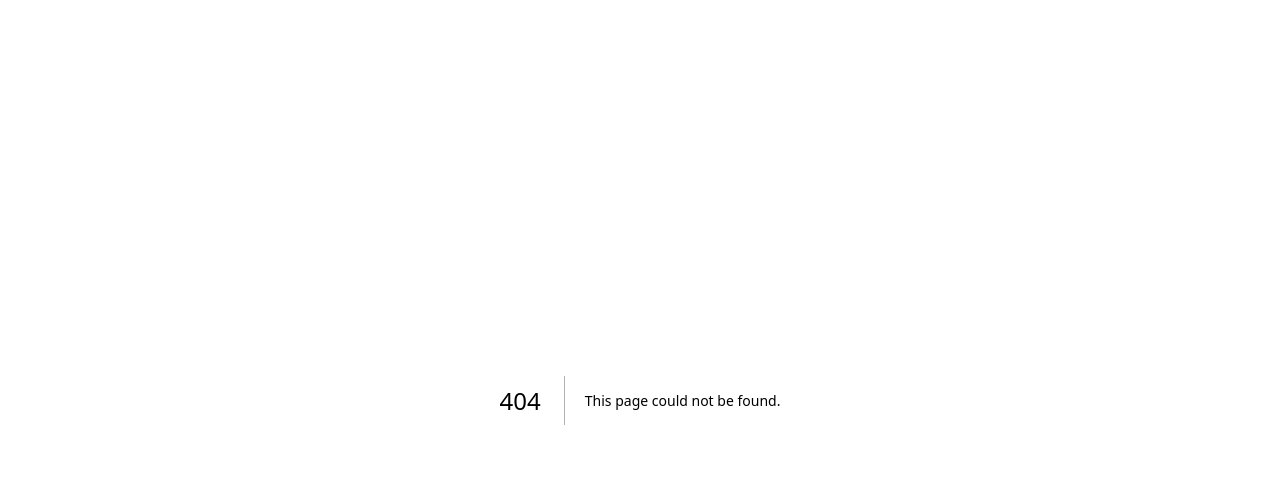
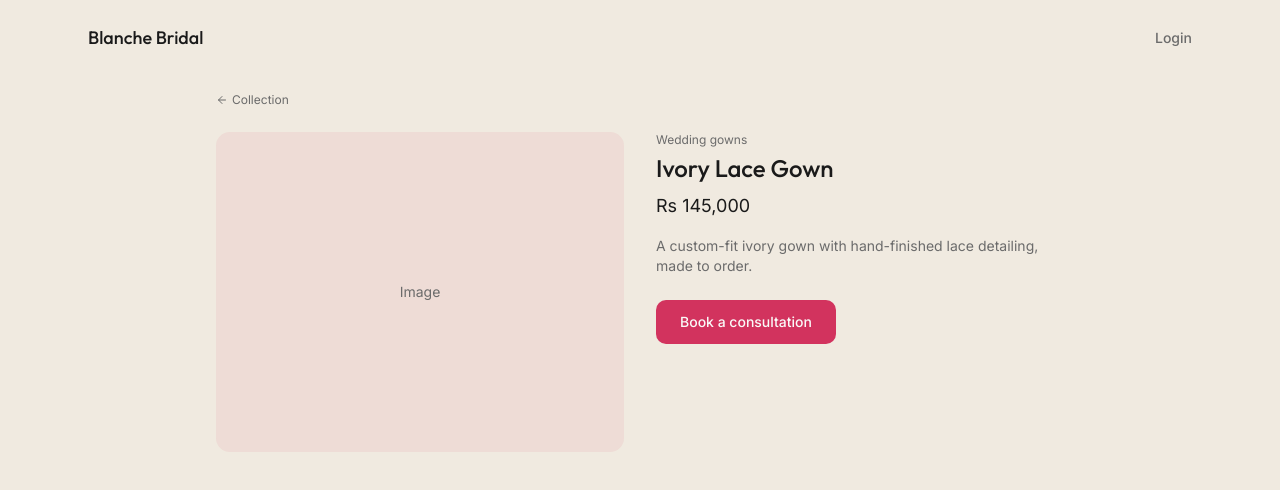
Before and after one commit to deelaka-ransilu/blanche-bridal-frontend, a Next.js app: page /products/1 in a window 1280 px wide. Before the commit this address had no page. Shown: the top 490 px of the page. Built offline with nearby package versions, Linux system fonts and the light colour scheme.

Commit message:
feat: implement product listing and detail pages; add dummy product data and types

```diff
--- a/src/app/page.tsx
+++ b/src/app/page.tsx
@@ -1,25 +1,46 @@
 import Link from "next/link";
-import { Button } from "@/components/ui/button";
+import { ArrowRight } from "lucide-react";
 
-export default function HomePage() {
+export default function LandingPage() {
   return (
-    <div className="flex min-h-svh flex-col items-center justify-center gap-6 p-6 text-center">
-      <div className="space-y-2">
-        <h1 className="text-4xl font-semibold tracking-tight">Blanche Bridal</h1>
-        <p className="text-muted-foreground max-w-md">
-          Bridal boutique management — appointments, custom orders, and rentals
-          in one place.
+    <div className="min-h-screen bg-background">
+      <nav className="mx-auto flex max-w-6xl items-center justify-between px-6 py-6">
+        <p className="font-heading text-lg font-medium text-foreground">Blanche Bridal</p>
+        <Link
+          href="/login"
+          className="text-sm font-medium text-muted-foreground hover:text-foreground"
+        >
+          Login
+        </Link>
+      </nav>
+
+      <main className="mx-auto flex max-w-3xl flex-col items-center px-6 pb-24 pt-20 text-center sm:pt-28">
+        <h1 className="font-heading text-4xl font-medium leading-tight text-foreground sm:text-5xl">
+          Custom bridal gowns,
+          <br />
+          made for you
+        </h1>
+        <p className="mt-5 max-w-xl text-base text-muted-foreground sm:text-lg">
+          Every gown is designed and made to order — fitted to your measurements,
+          your style, your day.
         </p>
-      </div>
 
-      <div className="flex gap-3">
-        <Button asChild>
-          <Link href="/login">Sign in</Link>
-        </Button>
-        <Button asChild variant="outline">
-          <Link href="/register">Create account</Link>
-        </Button>
-      </div>
+        <div className="mt-8 flex flex-col gap-3 sm:flex-row">
+          <Link
+            href="/products"
+            className="flex items-center justify-center gap-2 rounded-lg bg-primary px-6 py-3 text-sm font-medium text-primary-foreground hover:bg-primary/90"
+          >
+            Browse gowns
+            <ArrowRight className="h-4 w-4" />
+          </Link>
+          <Link
+            href="/login"
+            className="flex items-center justify-center rounded-lg border border-border px-6 py-3 text-sm font-medium text-foreground hover:bg-card"
+          >
+            Login
+          </Link>
+        </div>
+      </main>
     </div>
   );
 }
--- /dev/null
+++ b/src/app/products/[id]/page.tsx
@@ -0,0 +1,62 @@
+import Link from "next/link";
+import { notFound } from "next/navigation";
+import { ArrowLeft } from "lucide-react";
+import { dummyProducts } from "@/lib/dummy-data/products";
+
+export default async function ProductDetailPage({
+  params,
+}: {
+  params: Promise<{ id: string }>;
+}) {
+  const { id } = await params;
+  const product = dummyProducts.find((p) => p.id === id);
+
+  if (!product) notFound();
+
+  return (
+    <div className="min-h-screen bg-background">
+      <nav className="mx-auto flex max-w-6xl items-center justify-between px-6 py-6">
+        <Link href="/" className="font-heading text-lg font-medium text-foreground">
+          Blanche Bridal
+        </Link>
+        <Link
+          href="/login"
+          className="text-sm font-medium text-muted-foreground hover:text-foreground"
+        >
+          Login
+        </Link>
+      </nav>
+
+      <main className="mx-auto max-w-4xl px-6 pb-24 pt-4">
+        <Link
+          href="/products"
+          className="mb-6 flex items-center gap-1 text-xs text-muted-foreground hover:text-foreground"
+        >
+          <ArrowLeft className="h-3 w-3" /> Collection
+        </Link>
+
+        <div className="grid grid-cols-1 gap-8 sm:grid-cols-2">
+          <div className="flex h-80 items-center justify-center rounded-xl bg-primary/8">
+            <span className="text-sm text-muted-foreground">Image</span>
+          </div>
+
+          <div>
+            <p className="mb-1 text-xs text-muted-foreground">{product.category}</p>
+            <h1 className="font-heading mb-2 text-2xl font-medium text-foreground">
+              {product.name}
+            </h1>
+            <p className="mb-4 text-lg text-foreground">{product.price}</p>
+            <p className="mb-6 text-sm text-muted-foreground">{product.description}</p>
+
+            <Link
+              href="/register"
+              className="inline-flex items-center justify-center rounded-lg bg-primary px-6 py-3 text-sm font-medium text-primary-foreground hover:bg-primary/90"
+            >
+              Book a consultation
+            </Link>
+          </div>
+        </div>
+      </main>
+    </div>
+  );
+}
--- /dev/null
+++ b/src/app/products/page.tsx
@@ -0,0 +1,43 @@
+import Link from "next/link";
+import { dummyProducts } from "@/lib/dummy-data/products";
+
+export default function ProductsPage() {
+  return (
+    <div className="min-h-screen bg-background">
+      <nav className="mx-auto flex max-w-6xl items-center justify-between px-6 py-6">
+        <Link href="/" className="font-heading text-lg font-medium text-foreground">
+          Blanche Bridal
+        </Link>
+        <Link
+          href="/login"
+          className="text-sm font-medium text-muted-foreground hover:text-foreground"
+        >
+          Login
+        </Link>
+      </nav>
+
+      <main className="mx-auto max-w-6xl px-6 pb-24 pt-8">
+        <h1 className="font-heading mb-8 text-2xl font-medium text-foreground">
+          Our collection
+        </h1>
+
+        <div className="grid grid-cols-1 gap-5 sm:grid-cols-2 lg:grid-cols-3">
+          {dummyProducts.map((product) => (
+            <Link
+              key={product.id}
+              href={`/products/${product.id}`}
+              className="rounded-xl border border-border bg-card p-4 transition-colors hover:bg-primary/5"
+            >
+              <div className="mb-3 flex h-48 items-center justify-center rounded-lg bg-primary/8">
+                <span className="text-xs text-muted-foreground">Image</span>
+              </div>
+              <p className="mb-1 text-xs text-muted-foreground">{product.category}</p>
+              <p className="mb-1 font-medium text-foreground">{product.name}</p>
+              <p className="text-sm text-muted-foreground">{product.price}</p>
+            </Link>
+          ))}
+        </div>
+      </main>
+    </div>
+  );
+}
--- /dev/null
+++ b/src/lib/dummy-data/products.ts
@@ -0,0 +1,34 @@
+import type { Product } from "@/types/product";
+
+export const dummyProducts: Product[] = [
+  {
+    id: "1",
+    name: "Ivory Lace Gown",
+    category: "Wedding gowns",
+    price: "Rs 145,000",
+    description:
+      "A custom-fit ivory gown with hand-finished lace detailing, made to order.",
+  },
+  {
+    id: "2",
+    name: "Champagne Silk Gown",
+    category: "Wedding gowns",
+    price: "Rs 168,000",
+    description:
+      "Flowing silk with a soft champagne tone, tailored to your measurements.",
+  },
+  {
+    id: "3",
+    name: "Bridesmaid Dress — Sage",
+    category: "Bridesmaid",
+    price: "Rs 12,000",
+    description: "Sage green bridesmaid dress, available for rental or purchase.",
+  },
+  {
+    id: "4",
+    name: "Custom Veil",
+    category: "Accessories",
+    price: "Rs 18,500",
+    description: "Hand-embroidered veil, made to match your gown.",
+  },
+];
--- /dev/null
+++ b/src/types/product.ts
@@ -0,0 +1,8 @@
+export type Product = {
+  id: string;
+  name: string;
+  category: string;
+  price: string;
+  description: string;
+  image?: string; // placeholder for now, no real images yet
+};
```
